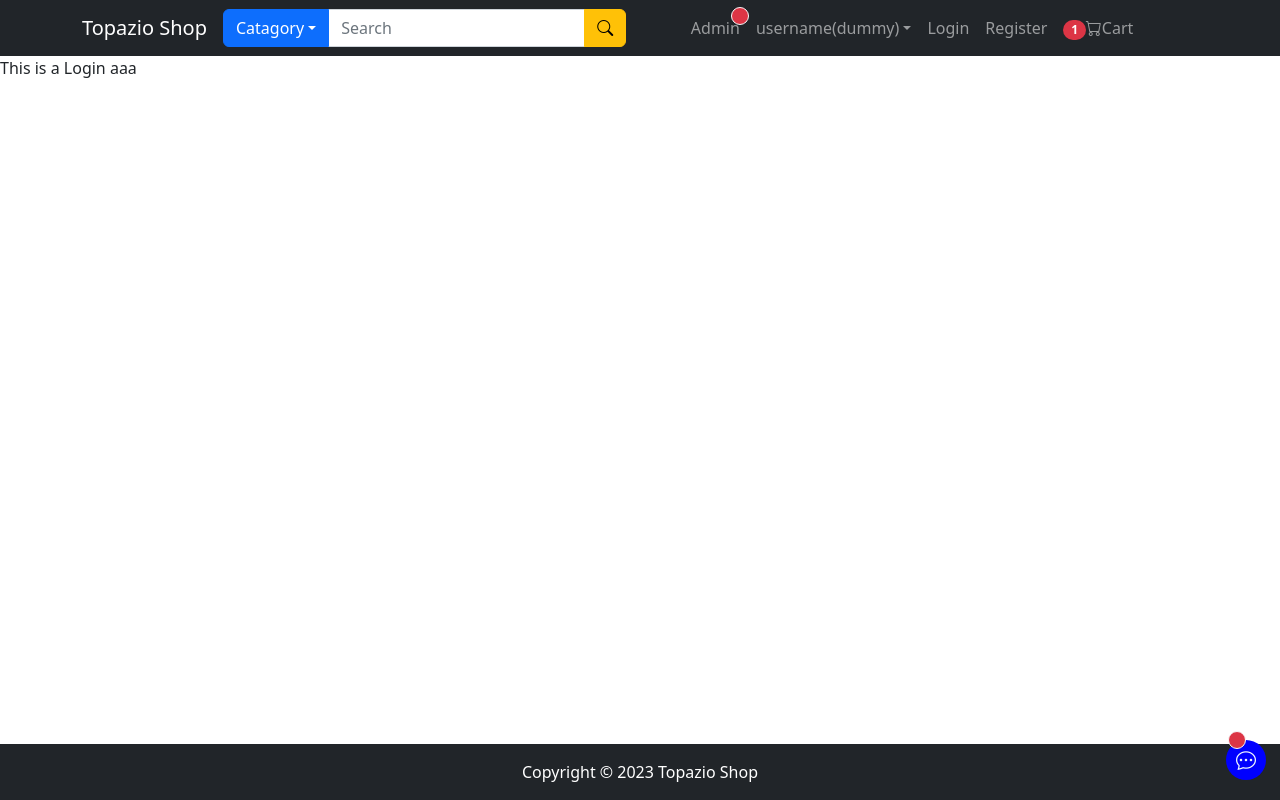
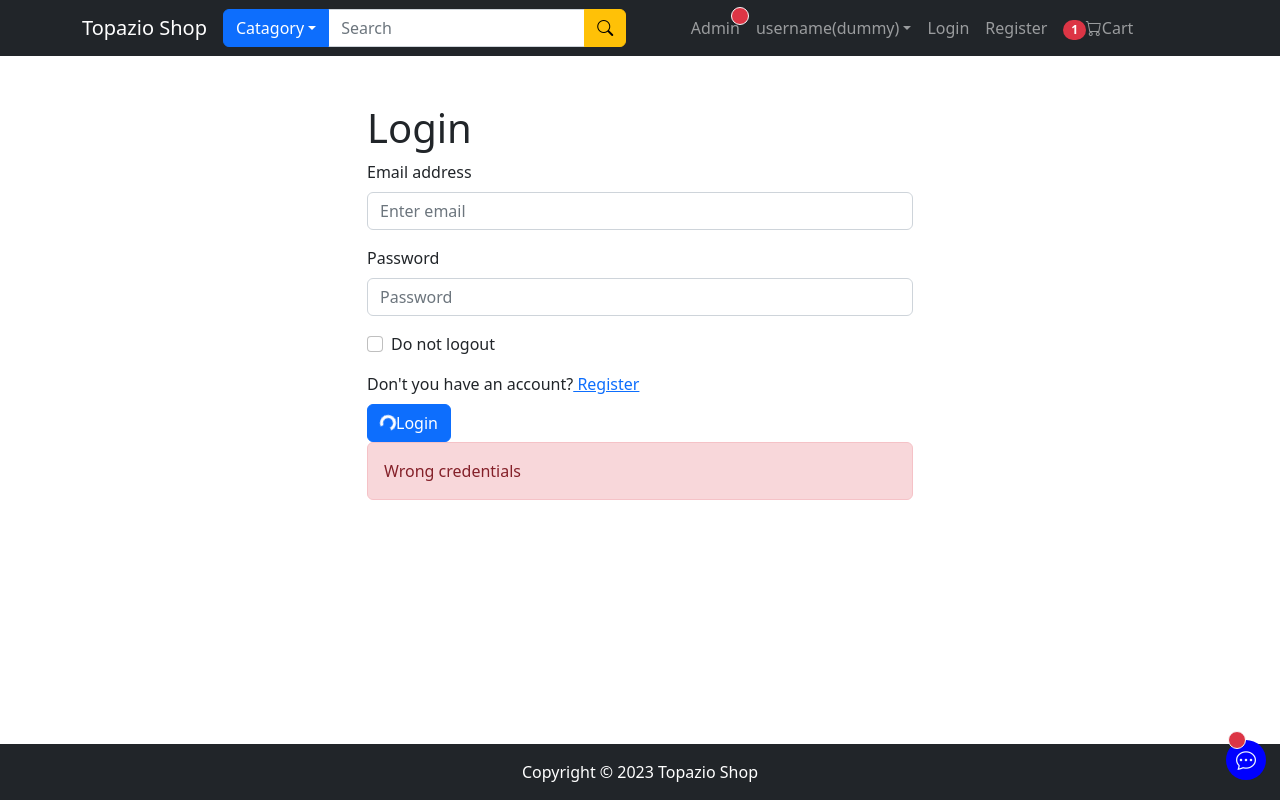
Before and after one commit to wichapons/Advance-E-commerce-Website, a React (Vite) app in the folder frontend/: page /login in a window 1280 px wide. Built offline with nearby package versions, Linux system fonts and the light colour scheme.

Commit message:
Add Login form with validation and error alert

```diff
--- a/frontend/src/pages/LoginPage.jsx
+++ b/frontend/src/pages/LoginPage.jsx
@@ -1,7 +1,78 @@
-const LoginPage = ()=>{
-    return (
-        <p>This is a Login aaa</p>
-    )
-}
+import { Container, Row, Col, Form, Button, Alert } from "react-bootstrap";
+import { useState } from "react";
+import { Link } from "react-router-dom";
+import Spinner from 'react-bootstrap/Spinner'
+const LoginPage = () => {
+  const [validated, setValidated] = useState(false);
+
+
+  const handleSubmit = (event) => {
+    const form = event.currentTarget;
+    if (form.checkValidity() === false) {
+      event.preventDefault();
+      event.stopPropagation();
+    }
+
+    setValidated(true);
+  };
+  return (
+    <Container>
+      <Row className="mt-5 justify-content-md-center">
+        <Col md={6}>
+          <h1>Login</h1>
+          <Form noValidate validated={validated} onSubmit={handleSubmit}>
+
+            <Form.Group className="mb-3" controlId="formBasicEmail">
+              <Form.Label>Email address</Form.Label>
+              <Form.Control
+                name="email"
+                required
+                type="email"
+                placeholder="Enter email"
+              />
+            </Form.Group>
+            <Form.Group className="mb-3" controlId="formBasicPassword">
+              <Form.Label>Password</Form.Label>
+              <Form.Control
+                name="password"
+                required
+                type="password"
+                placeholder="Password"
+              />
+            </Form.Group>
+            <Form.Group className="mb-3" controlId="formBasicCheckbox">
+              <Form.Check
+                name="doNotLogout"
+                type="checkbox"
+                label="Do not logout"
+              />
+            </Form.Group>
+
+            <Row className="pb-2">
+              <Col>
+               Don't you have an account?
+                <Link to={"/register"}> Register </Link>
+              </Col>
+            </Row>
+
+            <Button variant="primary" type="submit">
+              <Spinner
+                as="span"
+                animation="border"
+                size="sm"
+                role="status"
+                aria-hidden="true"
+              />
+              Login
+            </Button>
+            <Alert show={true} variant="danger">
+                Wrong credentials
+            </Alert>
+          </Form>
+        </Col>
+      </Row>
+    </Container>
+  );
+};
 
 export default LoginPage;
```
